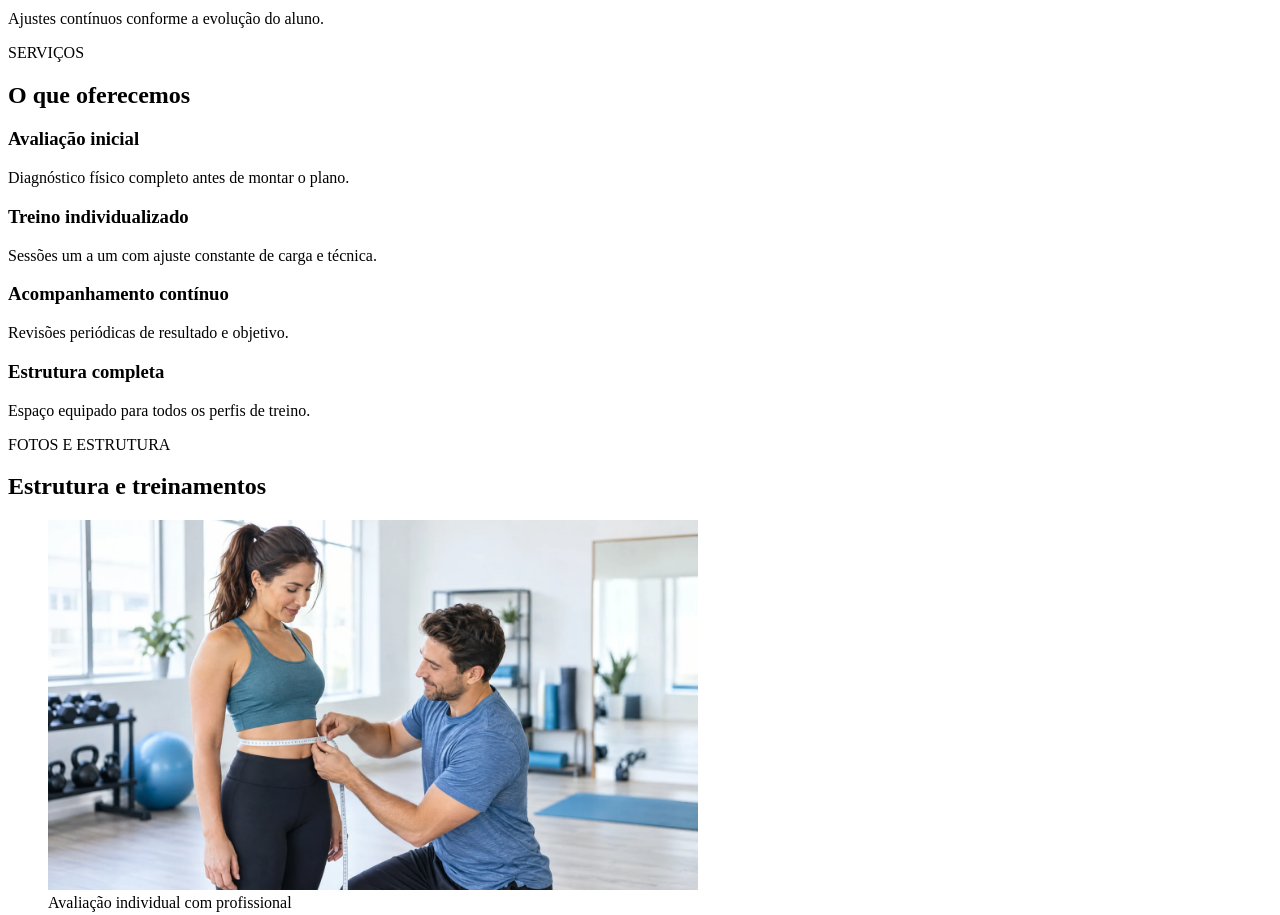
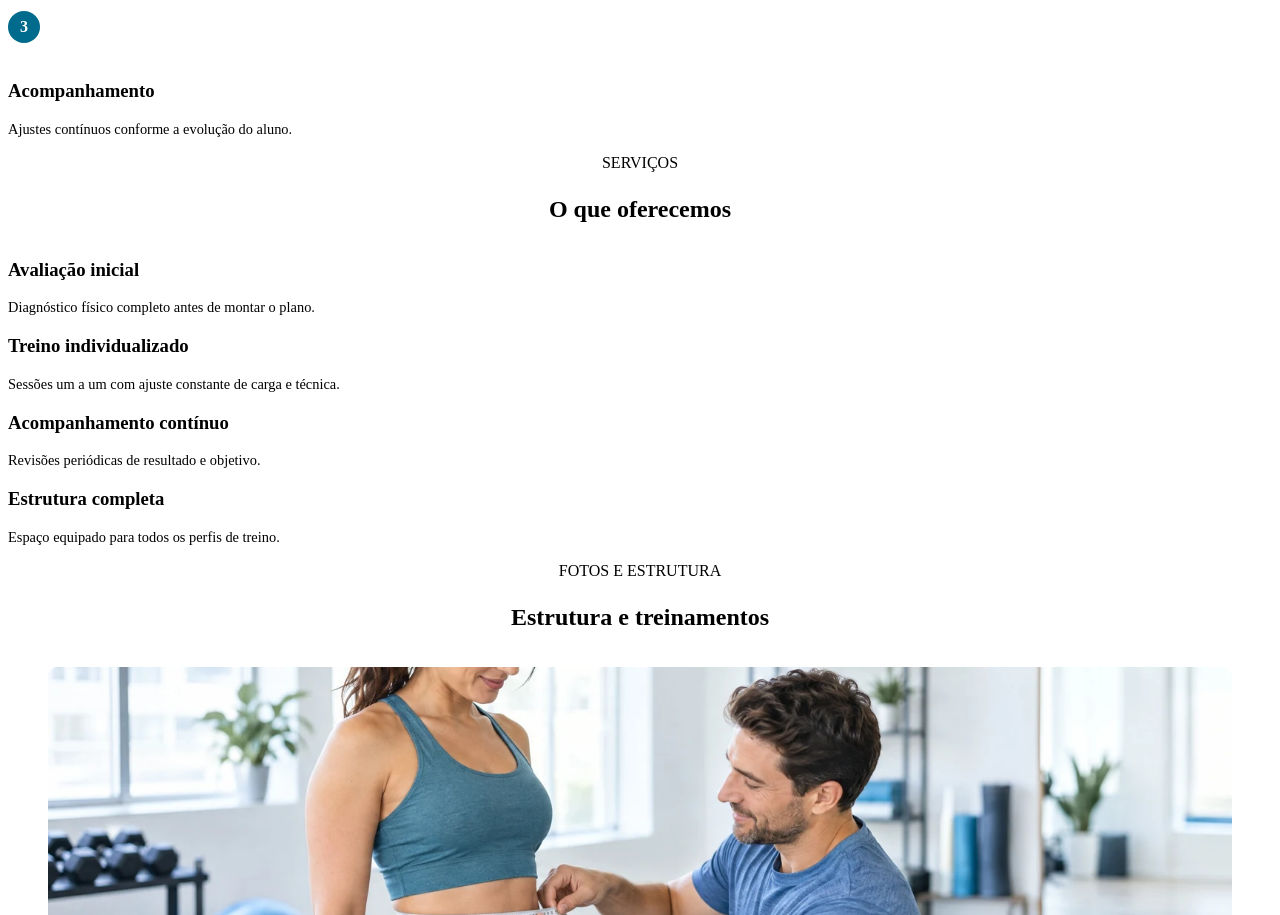
Before and after one commit to gugasaraivasilva-ai/PFE-2026-2-Grupo-3-vanilla, a plain HTML site: page html/one-to-one.html in a window 1280 px wide. Shown: the part 1666-2581 px from the top of the page. Drawn offline with Linux system fonts and the light colour scheme; files that its build step writes are made by us from their sources; files whose address does not match are found by name.

Commit message:
one-to-one.css2

```diff
--- a/css/one-to-one.css
+++ b/css/one-to-one.css
@@ -49,3 +49,58 @@
     object-fit: cover;
     border-radius: 7px;
 }
+.oto .hero-marca {
+    background: #b0eafa;
+    color: #064c65;
+}
+
+.oto .hero-texto p {
+    color: #165b70;
+}
+
+.titulo-secao {
+    text-align: center;
+    margin-bottom: 36px;
+}
+
+.titulo-secao .etiqueta {
+    margin-bottom: 24px;
+}
+
+.titulo-secao>p:last-child:not(.etiqueta) {
+    color: var(--suave);
+    font-size: 0.9rem;
+}
+
+.tres-colunas .cartao p,
+.quatro-colunas .cartao p {
+    font-size: 0.9rem;
+}
+
+.numero {
+    display: inline-flex;
+    width: 32px;
+    height: 32px;
+    border-radius: 50%;
+    align-items: center;
+    justify-content: center;
+    color: white;
+    background: var(--principal);
+    font-weight: bold;
+    margin-bottom: 18px;
+}
+
+.oto .numero {
+    background: #006b8c;
+}
+
+.quatro-colunas .cartao {
+    border-color: transparent;
+}
+
+.galeria img {
+    width: 100%;
+    aspect-ratio: 1.8;
+    object-fit: cover;
+    border-radius: 9px;
+}
```
